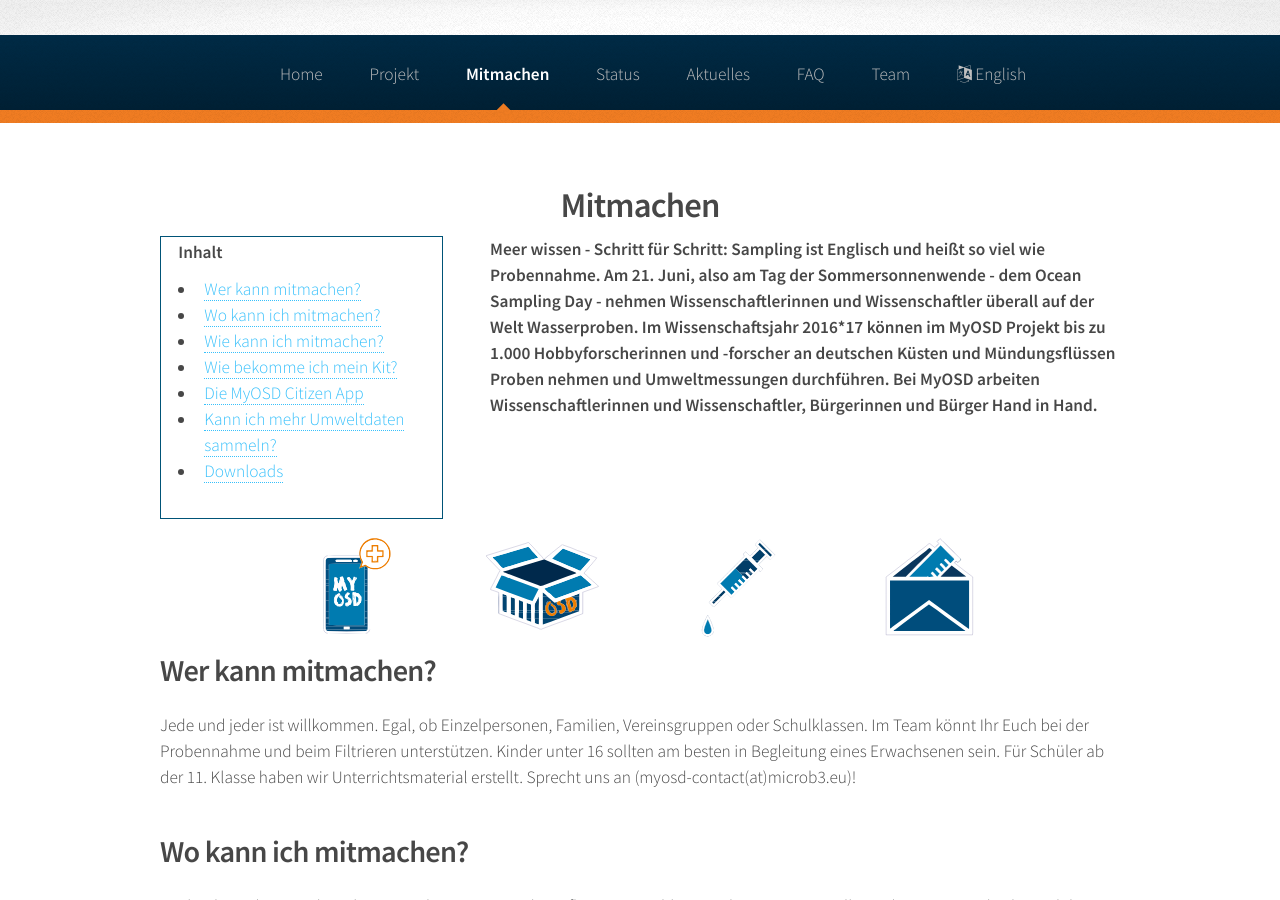
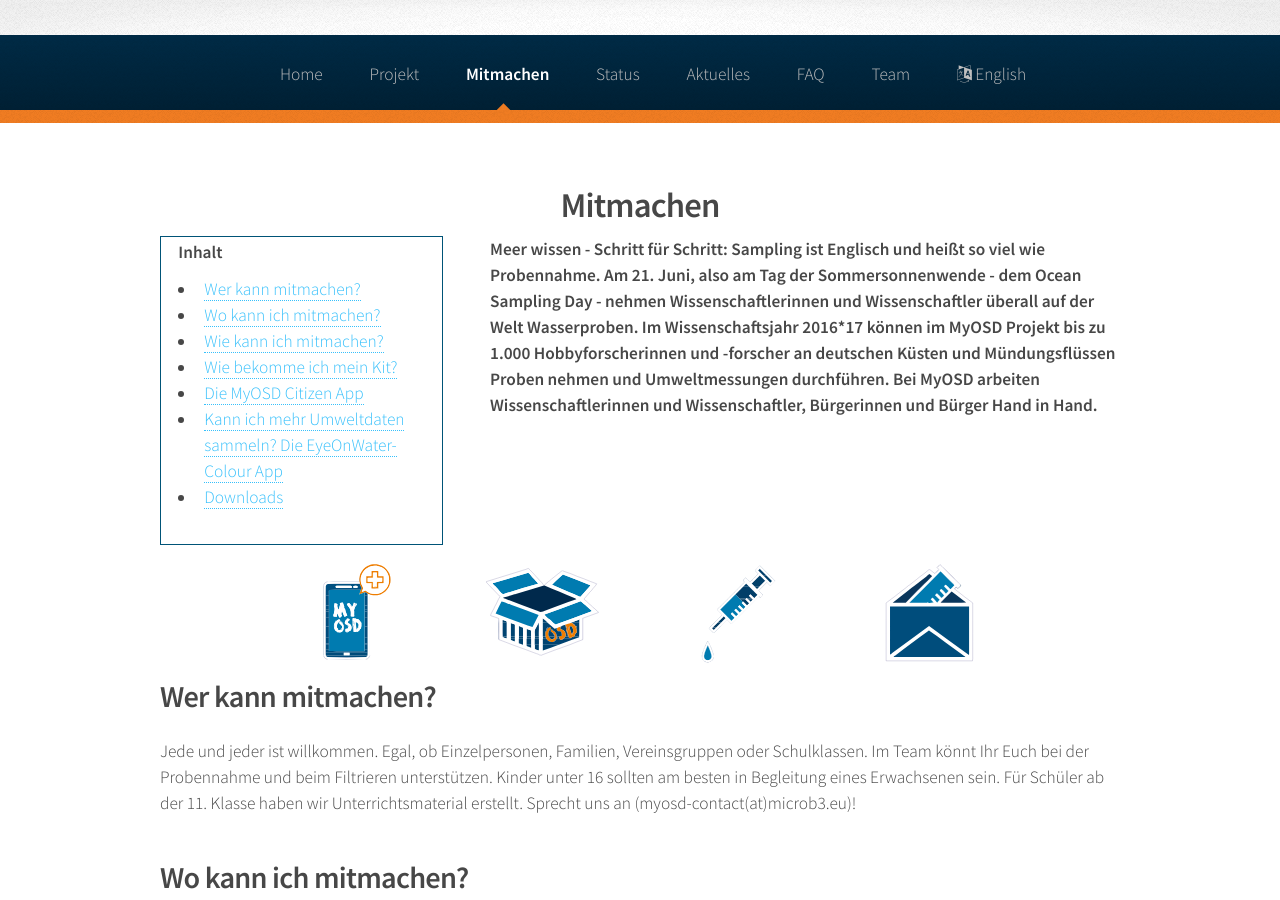
Before and after one commit to myosd/myosd.github.io, a Jekyll site: the page built from mitmachen/index.md, in a window 1280 px wide and 900 px high. Built offline with Jekyll 4.4.1, drawn with Linux system fonts in a browser that asks for light colours; some of the changed text lies outside the part shown.

Commit message:
Updated index.md

```diff
--- a/mitmachen/index.md
+++ b/mitmachen/index.md
@@ -15,7 +15,7 @@ published: true
             <li><a href="#wie-kann-ich-mitmachen"> Wie kann ich mitmachen?</a></li>
             <li><a href="#wie-bekomme-ich-mein-kit">Wie bekomme ich mein Kit?</a></li>
             <li><a href="#die-myosd-citizen-app">Die MyOSD Citizen App</a></li>
-            <li><a href="#du-mchtest-noch-mehr-umweltdaten-sammeln">Kann ich mehr Umweltdaten sammeln?</a></li>
+            <li><a href="#du-mchtest-noch-mehr-umweltdaten-sammeln">Kann ich mehr Umweltdaten sammeln? Die EyeOnWater-Colour App</a></li>
             <li><a href="#downloads">Downloads</a></li>
         </ul>
     </aside>
```
Also changed, not shown: other parts of mitmachen/index.md (+1 -1 lines).
